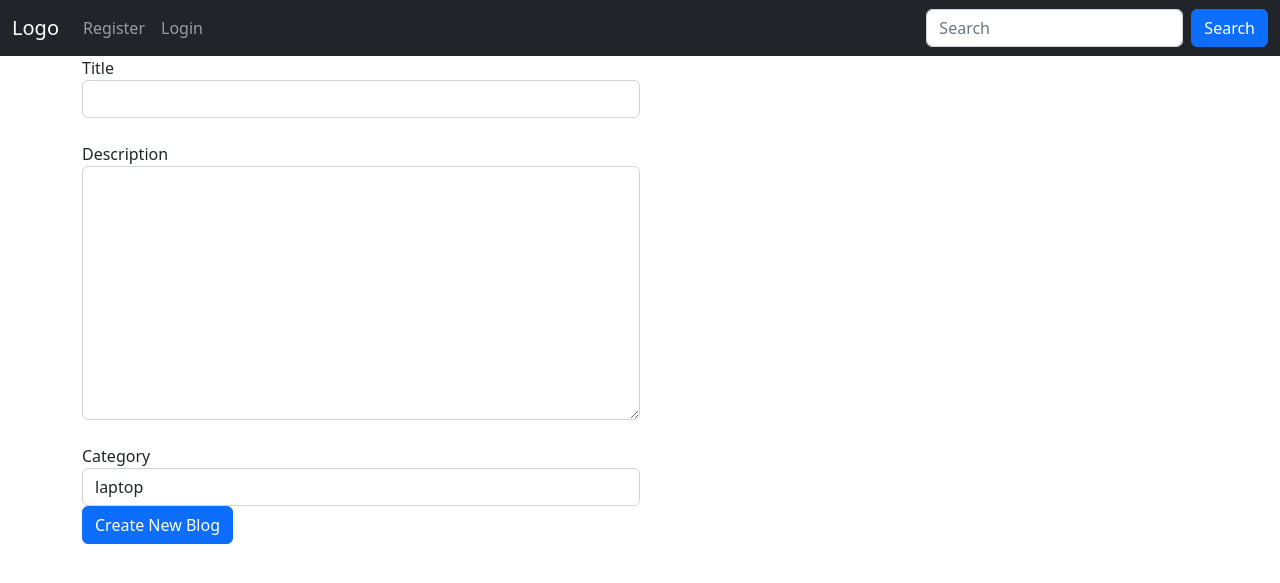
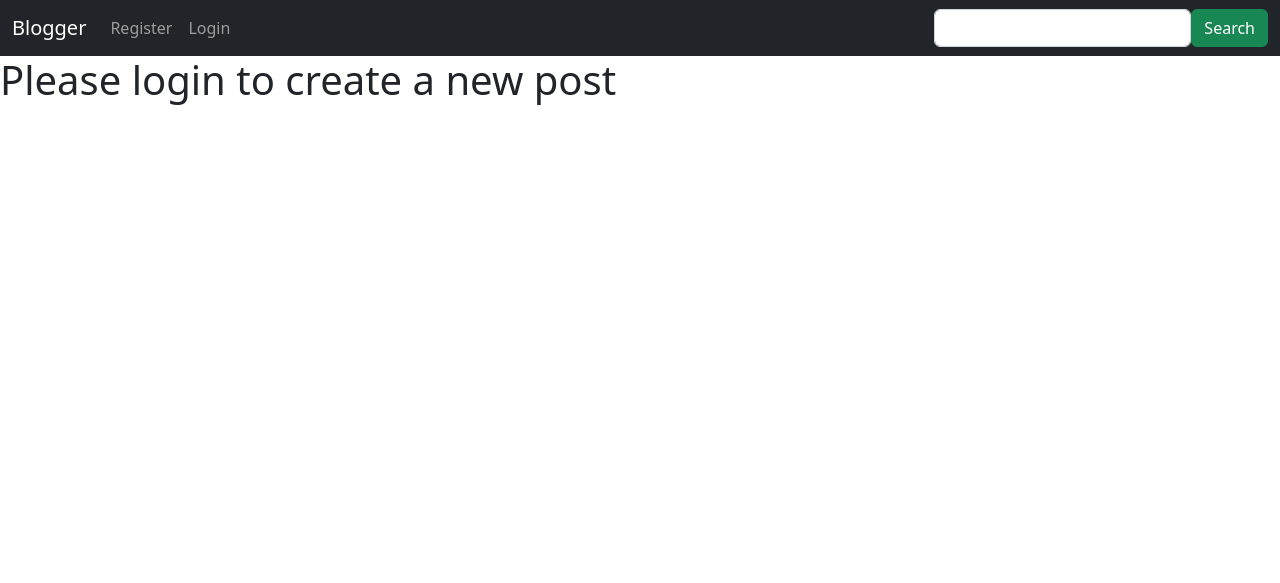
Before and after one commit to SampurnaC/blogger, a Django app: page /new/ in a window 1280 px wide. Shown: the top 583 px of the page. Run offline with Django 4.2, Linux system fonts and the light colour scheme; data comes from the database, SQL or seed files in the repository; both versions use the stored data as it was after the commit; some libraries are stand-ins or nearby versions.

Commit message:
update search form to the navbar and make other changes

```diff
--- a/blog/templates/blog/base.html
+++ b/blog/templates/blog/base.html
@@ -12,7 +12,7 @@
 <body>
   <nav class="navbar navbar-expand-sm navbar-dark bg-dark">
     <div class="container-fluid">
-      <a class="navbar-brand" href="javascript:void(0)">Logo</a>
+      <a class="navbar-brand" href="{% url 'index' %}">Blogger</a>
       <button class="navbar-toggler" type="button" data-bs-toggle="collapse" data-bs-target="#mynavbar">
         <span class="navbar-toggler-icon"></span>
       </button>
@@ -30,10 +30,8 @@
             </li>
           {% endif %}
         </ul>
-        <form class="d-flex">
-          <input class="form-control me-2" type="text" placeholder="Search">
-          <button class="btn btn-primary" type="button">Search</button>
-        </form>
+        {% include "blog/search.html" %}
+
       </div>
     </div>
   </nav>
--- a/blog/templates/blog/index_view.html
+++ b/blog/templates/blog/index_view.html
@@ -11,7 +11,7 @@
       <div class="container">
         <div class="row">
 
-          {% include "blog/search.html" %}
+          {% comment %} {% include "blog/search.html" %} {% endcomment %}
           <h1>Blogs Lists</h1>
 
           <div class="col-sm-8">
--- a/blog/templates/blog/new_view.html
+++ b/blog/templates/blog/new_view.html
@@ -7,6 +7,7 @@
     {% extends 'blog/base.html' %}
 
     {% block content %}
+        {% if user.is_authenticated %}
             <div class="container">
                 <form method="POST" action="/new/">
                     {% csrf_token %}
@@ -29,6 +30,9 @@
                     <button type="submit" class="btn btn-primary">Create New Blog</button>
                 </form>
             </div>
+        {% else %}
+            <h1>Please login to create a new post</h1>
+        {% endif %}
     {% endblock %}
 
 </body>
--- a/blog/templates/blog/search.html
+++ b/blog/templates/blog/search.html
@@ -1,4 +1,4 @@
-<form method="POST" action="{% url 'search-blog' %}" class="form-group col-md-6 d-flex justify-content-end pt-5">
+<form method="POST" action="{% url 'search-blog' %}" class="form-group d-flex justify-content-end">
     {% csrf_token %}
     <input type="search" name="search" class="form-control" />
     <button type="submit" class="btn btn-success">Search</button>
```
Also changed, not shown: blog/templates/blog/search_blog.html (+14 -0 lines), db.sqlite3. Lines whose indentation alone changed are shown as unchanged.
